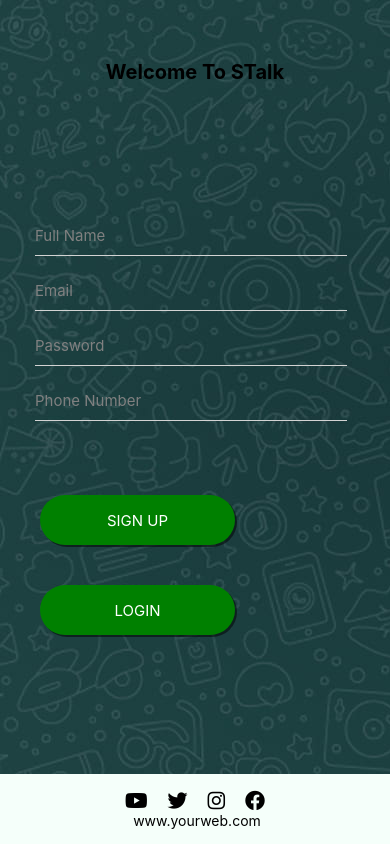
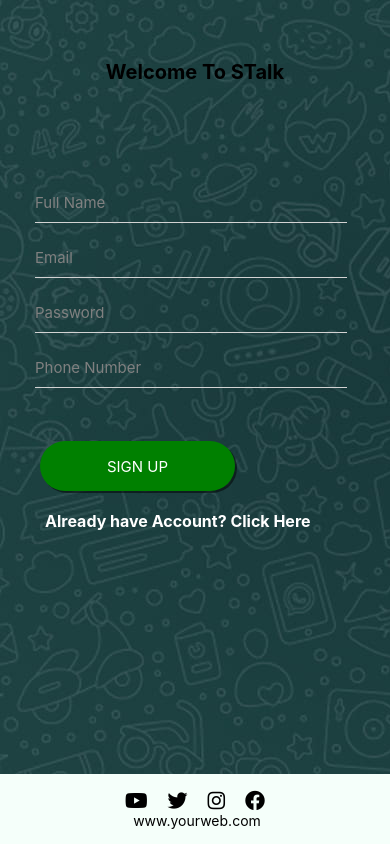
Before and after one commit to anishkatyal10/stalk, a React Native app: screen /signup in a window 390 px wide. Built offline with nearby package versions, Linux system fonts and the light colour scheme.

Commit message:
chat functionality added

```diff
--- a/App.js
+++ b/App.js
@@ -11,14 +11,14 @@ const App = props => {
   return (
     <NavigationContainer>
       <Stack.Navigator>
+      <Stack.Screen
+          name="login"
+          component={Login}
+          options={{title: '', headerShown: false}}
+        />
         <Stack.Screen
           name="signup"
           component={Signup}
-          options={{title: '', headerShown: false}}
-        />
-        <Stack.Screen
-          name="login"
-          component={Login}
           options={{title: '', headerShown: false}}
         />
         <Stack.Screen
--- a/package.json
+++ b/package.json
@@ -18,7 +18,9 @@
     "formik": "^2.2.9",
     "react": "17.0.2",
     "react-native": "0.66.4",
+    "react-native-elements": "^3.4.2",
     "react-native-gesture-handler": "^2.1.1",
+    "react-native-loading-spinner-overlay": "^3.0.0",
     "react-native-safe-area-context": "^3.3.2",
     "react-native-safe-area-view": "^1.1.1",
     "react-native-simple-radio-button": "^2.7.4",
--- /dev/null
+++ b/src/Firebase/Message.js
@@ -0,0 +1,13 @@
+import Firebase from './firebaseConfig';
+
+export const SendMessage = async (currentUid, msgValue) => {
+    try {
+        return await Firebase.database().ref('messages/').
+        push({
+            sender: currentUid,
+            msg: msgValue
+        })
+    } catch (error) {
+        return error;
+    }
+}
--- a/src/Firebase/SignInUser.js
+++ b/src/Firebase/SignInUser.js
@@ -1,8 +1,8 @@
 import Firebase from './firebaseConfig';
 
-export const SignInUser = async (email, password) => {
+export const SignInUser = (email, password) => {
   try {
-    return await Firebase.auth().signInWithEmailAndPassword(
+    return Firebase.auth().signInWithEmailAndPassword(
       email,
       password
     );
--- /dev/null
+++ b/src/components/MessagesHeader.js
@@ -0,0 +1,27 @@
+import React from 'react';
+import {SearchBar} from 'react-native-elements';
+import {View, Text, StyleSheet} from 'react-native';
+
+const MessagesHeader = () => {
+
+    return (
+      <View>
+        <View style={{alignItems: 'center'}}>
+          <Text style={styles.MessagesHeader}>Group Chat</Text>
+        </View>
+        <View>
+          <SearchBar placeholder="Search Messages.." />
+        </View>
+      </View>
+    );
+  }
+
+export default MessagesHeader;
+
+const styles = StyleSheet.create({
+  textHeading: {
+    color: 'white',
+    fontSize: 20,
+    fontWeight: 'bold'
+  }
+})
--- a/src/screens/Dashboard.js
+++ b/src/screens/Dashboard.js
@@ -1,20 +1,149 @@
-import React, { useState, useEffect } from 'react';
+import React, {PureComponent} from 'react';
 import {
-    TouchableOpacity,
-    StyleSheet,
-    Text,
-    TextInput,
-    View,
-    ImageBackground,
-    ScrollView,
+  Dimensions,
+  StyleSheet,
+  Text,
+  TextInput,
+  View,
+  FlatList,
 } from 'react-native';
+import MessagesHeader from '../components/MessagesHeader';
+import Firebase from '../Firebase/firebaseConfig';
+import Icons from 'react-native-vector-icons/Feather';
+import {SendMessage, UserOnline} from '../Firebase/Message';
+import AsyncStorage from '@react-native-async-storage/async-storage';
+class Dashboard extends PureComponent {
+  state = {
+    message: '',
+    currentUid: '',
+    allMessages: [],
+  };
 
-const Dashboard = () => {
+  async componentDidMount() {
+    const currentUid = await AsyncStorage.getItem('UID');
+    this.setState({currentUid: currentUid});
+
+    try {
+      Firebase.database()
+        .ref('messages')
+        .on('value', dataSnap => {
+          let message = [];
+          dataSnap.forEach(data => {
+            message.push({
+              sendBy: data.val().sender,
+              message: data.val().msg,
+            });
+          });
+          this.setState({allMessages: message.reverse()});
+        });
+    } catch (error) {
+      alert(error);
+    }
+  }
+
+  sendMessage = () => {
+    if (this.state.message) {
+      SendMessage(this.state.currentUid, this.state.message)
+        .then(() => {
+          this.setState({message: ''});
+        })
+        .catch(error => {
+          alert(error);
+        });
+    }
+  };
+
+  Logout = props => {
+    Firebase.auth()
+      .signOut()
+      .then(() => {
+        this.props.navigation.navigate('login');
+      })
+      .catch(error => {
+        alert(error);
+      });
+  };
+  render() {
     return (
-        <View>
-            <Text>Dashboard</Text>
+      <View style={{flex: 1, backgroundColor: '#81BFCF'}}>
+        <MessagesHeader />
+        <FlatList
+          style={{marginBottom: 60}}
+          inverted
+          data={this.state.allMessages}
+          keyExtractor={index => index.toString()}
+          renderItem={({item}) => (
+            <View
+              style={{
+                marginVertical: 5,
+                maxWidth: Dimensions.get('window').width / 2 + 10,
+                alignSelf:
+                  this.state.currentUid === item.sendBy
+                    ? 'flex-end'
+                    : 'flex-start',
+              }}>
+              <View
+                style={{
+                  borderRadius: 20,
+                  backgroundColor:
+                    this.state.currentUid === item.sendBy ? '#fff' : '#ccc',
+                }}>
+                <Text style={styles.messageText}>{item.message}</Text>
+              </View>
+            </View>
+          )}
+        />
+        <View style={styles.inputBoxView}>
+          <View
+            style={{width: '10%', justifyContent: 'center', marginLeft: 10}}>
+            <Icons name="camera" size={25} color="#fff" />
+          </View>
+          <View style={{width: '75%', justifyContent: 'center'}}>
+            <TextInput
+              placeholder="Enter message .."
+              placeholderTextColor="#000"
+              style={{
+                height: 40,
+                borderRadius: 20,
+                backgroundColor: '#ccc',
+                paddingLeft: 25,
+              }}
+              onChangeText={text => this.setState({message: text})}
+            />
+          </View>
+          <View
+            style={{width: '10%', justifyContent: 'center', marginLeft: 10}}>
+            <Icons
+              name="send"
+              size={25}
+              color="#fff"
+              onPress={() => this.sendMessage()}
+            />
+          </View>
         </View>
-    )
+      </View>
+    );
+  }
 }
 
+const styles = StyleSheet.create({
+  messgaeContainer: {
+    height: 550,
+    backgroundColor: 'pink',
+  },
+  messageText: {
+    padding: 10,
+    fontSize: 16,
+    fontWeight: 'bold',
+    color: 'black',
+  },
+  inputBoxView: {
+    bottom: 0,
+    height: 55,
+    width: '100%',
+    position: 'absolute',
+    flexDirection: 'row',
+  },
+});
+
 export default Dashboard;
--- a/src/screens/Login.js
+++ b/src/screens/Login.js
@@ -3,7 +3,6 @@ import {
   TouchableOpacity,
   StyleSheet,
   Text,
-  TextInput,
   View,
   ImageBackground,
   ScrollView,
@@ -14,9 +13,9 @@ import RadioButton from '../components/RadioButton';
 import EmailInput from '../components/EmailInput';
 import PasswordInput from '../components/PasswordInput';
 import Footer from '../components/Footer';
-import {useLinkProps} from '@react-navigation/native';
 import Firebase from '../Firebase/firebaseConfig';
 import {SignInUser} from '../Firebase/SignInUser';
+import AsyncStorage from '@react-native-async-storage/async-storage';
 
 const loginValidation = Yup.object().shape({
   Email: Yup.string()
@@ -39,7 +38,6 @@ const Login = props => {
       <ScrollView style={{flex: 1}}>
         <ImageBackground
           source={require('../images/login1.jpg')}
-          resizeMode="repeat"
           style={{flex: 1, flexDirection: 'column', paddingHorizontal: 20}}>
           <View style={styles.container}>
             <Text style={styles.welcomeText}>Welcome To STalk</Text>
@@ -53,9 +51,9 @@ const Login = props => {
             onSubmit={values => {
               console.log(values, 'users');
               SignInUser(values.Email, values.Password)
-                .then(res => {
-                  console.log('res', res);
-                  alert('logged in');
+                .then(async res => {
+                  const uid = Firebase.auth().currentUser.uid;
+                  await AsyncStorage.setItem('UID', uid);
                   props.navigation.navigate('dashboard');
                 })
                 .catch(error => {
@@ -65,19 +63,7 @@ const Login = props => {
             }}>
             {({errors, values, touched, handleSubmit, setFieldValue}) => {
               return (
-                <View
-                  style={{
-                    flex: 2.5,
-                    flexDirection: 'column',
-                    paddingVertical: 10,
-                  }}>
-                  <View
-                    style={{
-                      flex: 2.5,
-                      flexDirection: 'column',
-                      justifyContent: 'center',
-                      paddingVertical: 10,
-                    }}>
+                <View style={styles.main}>
                   <EmailInput
                     emailStyle={styles.email}
                     name="Email"
@@ -104,20 +90,20 @@ const Login = props => {
                   {errors.Password && touched.Password && (
                     <Text style={styles.error}>{errors.Password}</Text>
                   )}
-                  </View>
-                  <View
-                    style={{
-                      flex: 1,
-                      flexDirection: 'column',
-                      paddingVertical: 20,
-                    }}>
+
                   <RadioButton
                     buttonStyle={styles.loginButtonStyle}
                     textStyle={styles.signinTextStyle}
                     onPress={handleSubmit}
                     title="login"
                   />
-                  </View>
+
+                  <TouchableOpacity
+                    onPress={() => {
+                      props.navigation.navigate('signup');
+                    }}>
+                    <Text style={styles.signup}>New User? Click Here</Text>
+                  </TouchableOpacity>
                 </View>
               );
             }}
@@ -130,6 +116,12 @@ const Login = props => {
 };
 
 const styles = StyleSheet.create({
+  main: {
+    flex: 1,
+    flexDirection: 'column',
+    justifyContent: 'center',
+    paddingVertical: 20,
+  },
   container: {
     flex: 0.6,
     flexDirection: 'column',
@@ -170,6 +162,12 @@ const styles = StyleSheet.create({
     borderBottomWidth: 1.9,
     borderBottomColor: '#D3D3D3',
   },
+  signup: {
+    fontSize: 16,
+    fontWeight: 'bold',
+    marginLeft: 25,
+    color: 'white',
+  },
 });
 
 export default Login;
--- a/src/screens/Signup.js
+++ b/src/screens/Signup.js
@@ -7,6 +7,7 @@ import {
   View,
   ImageBackground,
   ScrollView,
+  Alert,
 } from 'react-native';
 import {Formik} from 'formik';
 import * as Yup from 'yup';
@@ -14,9 +15,9 @@ import RadioButton from '../components/RadioButton';
 import EmailInput from '../components/EmailInput';
 import PasswordInput from '../components/PasswordInput';
 import Footer from '../components/Footer';
-import { SignUpUser } from '../Firebase/SignUpUser';
+import {SignUpUser} from '../Firebase/SignUpUser';
 import Firebase from '../Firebase/firebaseConfig';
-import { AddUser } from '../Firebase/Users';
+import {AddUser} from '../Firebase/Users';
 
 const loginValidation = Yup.object().shape({
   fullName: Yup.string()
@@ -31,11 +32,10 @@ const loginValidation = Yup.object().shape({
     .required('Please enter your Password')
     .min(8, 'Password is too short - should be 8 characters minimum.')
     .max(15, 'Password is too long - should be 13 characters maximum'),
-    phoneNumber: Yup.string()
-    .required('Please enter your Phone number')
+  phoneNumber: Yup.string().required('Please enter your Phone number'),
 });
 
-const Signup = (props) => {
+const Signup = props => {
   return (
     <View
       style={{
@@ -58,43 +58,34 @@ const Signup = (props) => {
             }}
             validationSchema={loginValidation}
             onSubmit={values => {
-              console.log(values, 'users');
-              SignUpUser(values.Email, values.Password).
-              then((res) => {
-                console.log("res", res)
+              SignUpUser(values.Email, values.Password).then(res => {
                 var userUID = Firebase.auth().currentUser.uid;
-                console.log(userUID, "uid")
-                AddUser(values.fullName, values.Email, values.phoneNumber,userUID).
-                then(()=>{
-                    alert("success")
-                }).
-                catch((error)=>{
-                    alert(error)
-              }).
-              catch((error)=>{
-                alert(error);
-              })
-            })
+                AddUser(
+                  values.fullName,
+                  values.Email,
+                  values.phoneNumber,
+                  '',
+                  userUID,
+                )
+                  .then(() => {
+                    Alert.alert('user saved');
+                  })
+                  .catch(error => {
+                    Alert.alert(error);
+                  })
+                  .catch(error => {
+                    Alert.alert(error);
+                  });
+              });
               setTimeout(() => {
-                alert('logged in');
-                props.navigation.navigate("login")
+                alert('Registered Successfully');
+                props.navigation.navigate('login');
               }, 500);
             }}>
             {({errors, values, touched, handleSubmit, setFieldValue}) => {
               return (
-                <View
-                  style={{
-                    flex: 2.5,
-                    flexDirection: 'column',
-                    paddingVertical: 10,
-                  }}>
-                  <View
-                    style={{
-                      flex: 2.5,
-                      flexDirection: 'column',
-                      justifyContent: 'center',
-                      paddingVertical: 10,
-                    }}>
+                <View style={styles.mainView}>
+                  <View style={styles.view}>
                     <EmailInput
                       emailStyle={styles.email}
                       name="fullName"
@@ -160,12 +151,20 @@ const Signup = (props) => {
                       onPress={handleSubmit}
                       title="sign up"
                     />
-                    <RadioButton
-                      buttonStyle={styles.loginButtonStyle}
-                      textStyle={styles.signinTextStyle}
-                      onPress={()=> {props.navigation.navigate("login")}}
-                      title="login"
-                    />
+                    <TouchableOpacity
+                      onPress={() => {
+                        props.navigation.navigate('login');
+                      }}>
+                      <Text
+                        style={{
+                          fontSize: 16,
+                          fontWeight: 'bold',
+                          marginLeft: 25,
+                          color: 'white',
+                        }}>
+                        Already have Account? Click Here
+                      </Text>
+                    </TouchableOpacity>
                   </View>
                 </View>
               );
@@ -178,6 +177,17 @@ const Signup = (props) => {
   );
 };
 const styles = StyleSheet.create({
+  mainView: {
+    flex: 2.5,
+    flexDirection: 'column',
+    paddingVertical: 10,
+  },
+  view: {
+    flex: 2.5,
+    flexDirection: 'column',
+    justifyContent: 'center',
+    paddingVertical: 10,
+  },
   container: {
     flex: 0.6,
     flexDirection: 'column',
```
Also changed, not shown: src/Firebase/Users.js (+5 -3 lines), 1 other file (tests, documents, lock files or other folders). Lines whose indentation alone changed are shown as unchanged.
